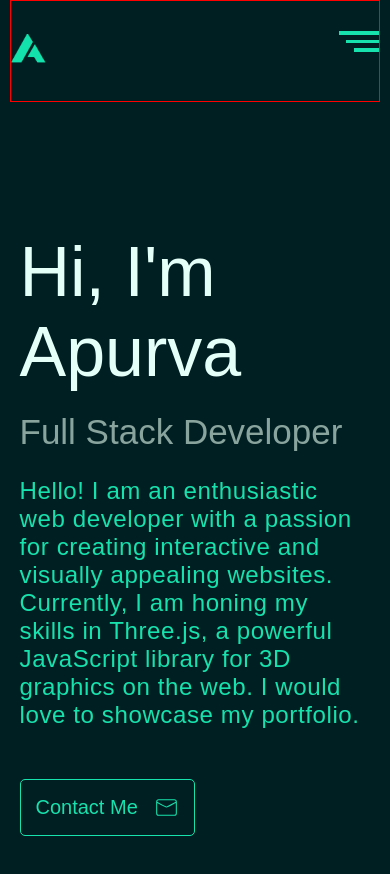
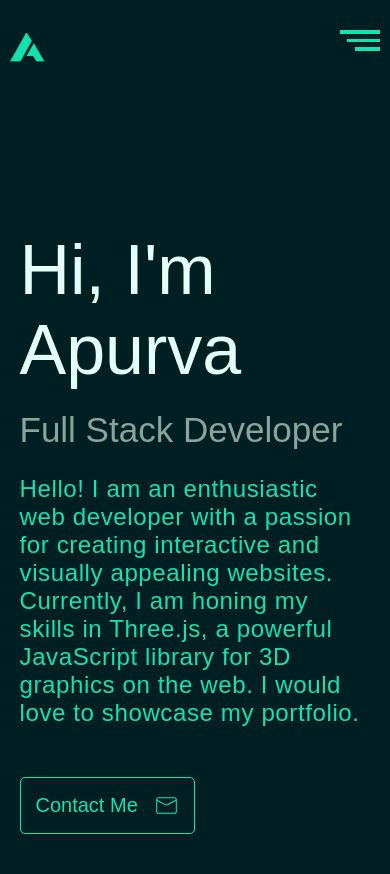
Before and after one commit to Persistent-A/apurva-portfolio, a React (Create React App) app: page / in a window 390 px wide. Shown: the top 874 px of the page. Built offline with nearby package versions, Linux system fonts and the light colour scheme.

Commit message:
heading update

```diff
--- a/src/index.css
+++ b/src/index.css
@@ -681,9 +681,7 @@ a {
 @media only screen and (max-width: 600px) {
   /* HAMBURGER SECTION */
   .header {
-    /* padding: 10px; */
     padding: 50px 0;
-    border: 1px solid red;;
   }
 
   .hamburger-icon {
```
